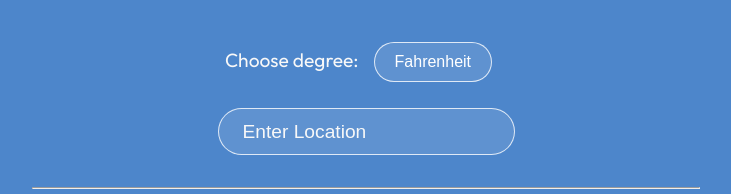
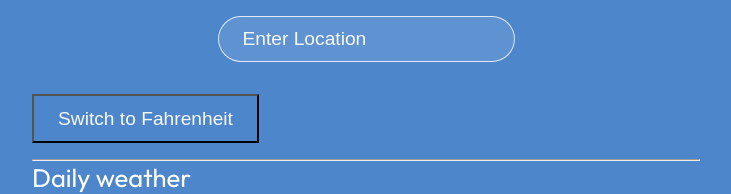
Before and after one commit to Camgus89/u07-weather-app-Camgus89, a React (Vite) app in the folder weather-app/: page / in a window 1280 px wide. Shown: the top 194 px of the page, without its empty margins (274-1005 px from the left). Built offline with nearby package versions, Linux system fonts and the light colour scheme; no server answers.

Commit message:
löst en bugg

```diff
--- a/weather-app/src/App.jsx
+++ b/weather-app/src/App.jsx
@@ -11,8 +11,10 @@ function App() {
   const [unit, setUnit] = useState('metric'); // default to Celsius
   const [forecastData, setForecastData] = useState(null);
   const [hourlyForecastData, setHourlyForecastData] = useState([]);
+  const [userLocation, setUserLocation] = useState(false); // add userLocation state variable
 
-  // Add this code to get the user's current location
+
+   // Add this code to get the user's current location
   useEffect(() => {
     const success = async (position) => {
       const latitude = position.coords.latitude;
@@ -21,6 +23,7 @@ function App() {
       try {
         const response = await axios.get(url);
         setData(response.data);
+        setUserLocation(true); // set userLocation to true after getting user's location
       } catch (error) {
         console.log("An error occurred:", error);
       }
@@ -30,8 +33,12 @@ function App() {
       console.warn(`ERROR(${err.code}): ${err.message}`);
     };
 
-    navigator.geolocation.getCurrentPosition(success, error);
-  }, [unit]);
+    // check if userLocation is false before getting user's location
+    if (!userLocation) {
+      navigator.geolocation.getCurrentPosition(success, error);
+    }
+  }, [unit, userLocation]); // add userLocation to useEffect dependencies
+
 
 
   const getForecastData = async () => {
@@ -47,7 +54,7 @@ function App() {
 
   const searchLocation = async (event) => {
     if (event.key === 'Enter') {
-      const url = `https://api.openweathermap.org/data/2.5/weather?q=${location}&units=metric&appid=adbed9b5fb5da9cbb6ba03b8a3c85042`;
+      const url = `https://api.openweathermap.org/data/2.5/weather?q=${location}&units=${unit}&appid=adbed9b5fb5da9cbb6ba03b8a3c85042`;
       try {
         const response = await axios.get(url);
         setData(response.data);
@@ -136,13 +143,6 @@ function App() {
   return (
 <div className="app">
   <div className="search">
-    <div className='change'>
-      Choose degree:
-      <button className="unit-btn" onClick={toggleUnit}>
-        {unit === "metric" ? "Fahrenheit" : "Celsius"}
-      </button>
-    </div>
-
     <input
       value={location}
       onChange={(event) => setLocation(event.target.value)}
@@ -164,6 +164,7 @@ function App() {
           </h1>
 
         )}
+        <button className="change" onClick={toggleUnit}>{unit === 'imperial' ? 'Switch to Celsius' : 'Switch to Fahrenheit'}</button>
       </div>
       <div className="description">
       {data?.weather && <p>{data.weather[0].main}</p>}
```
